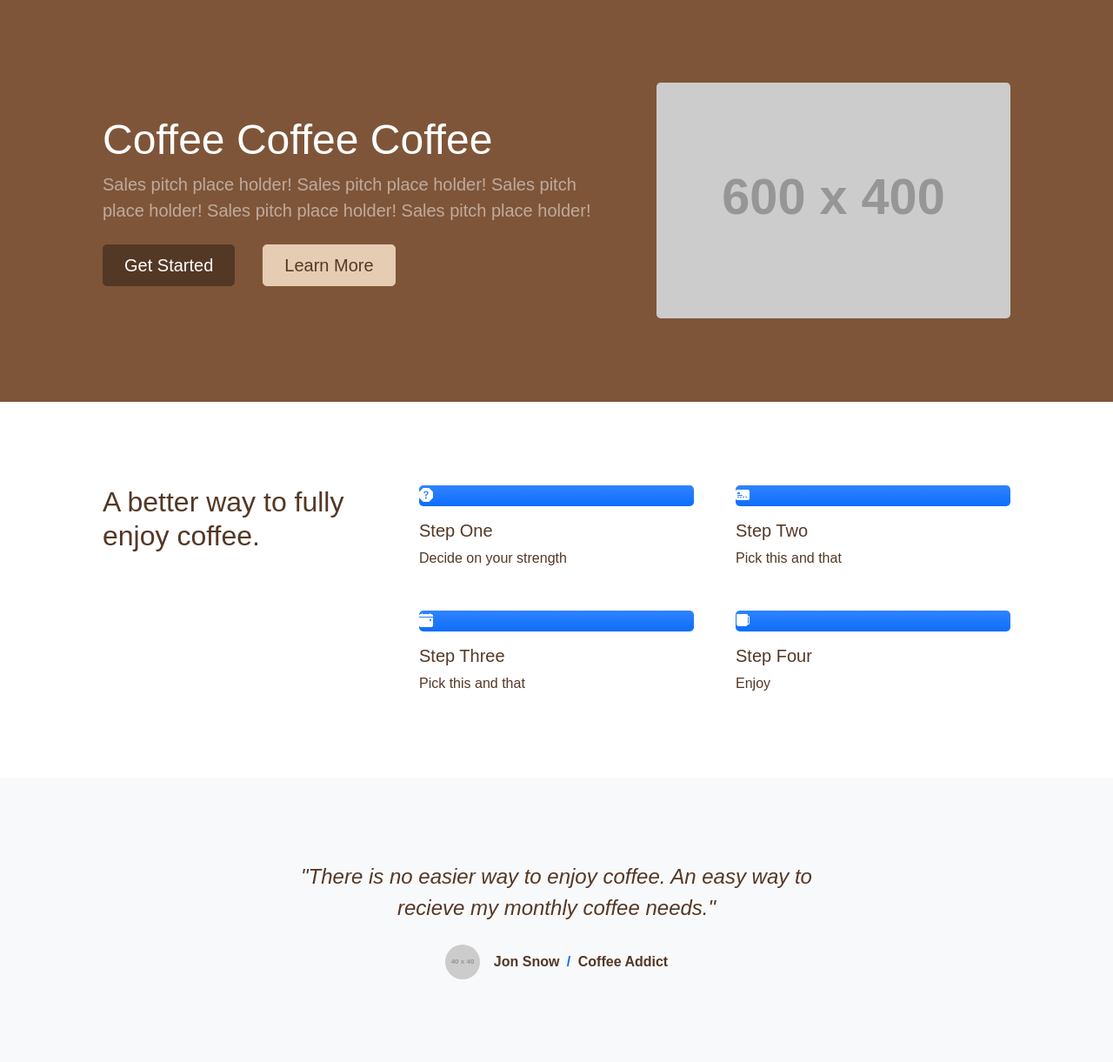
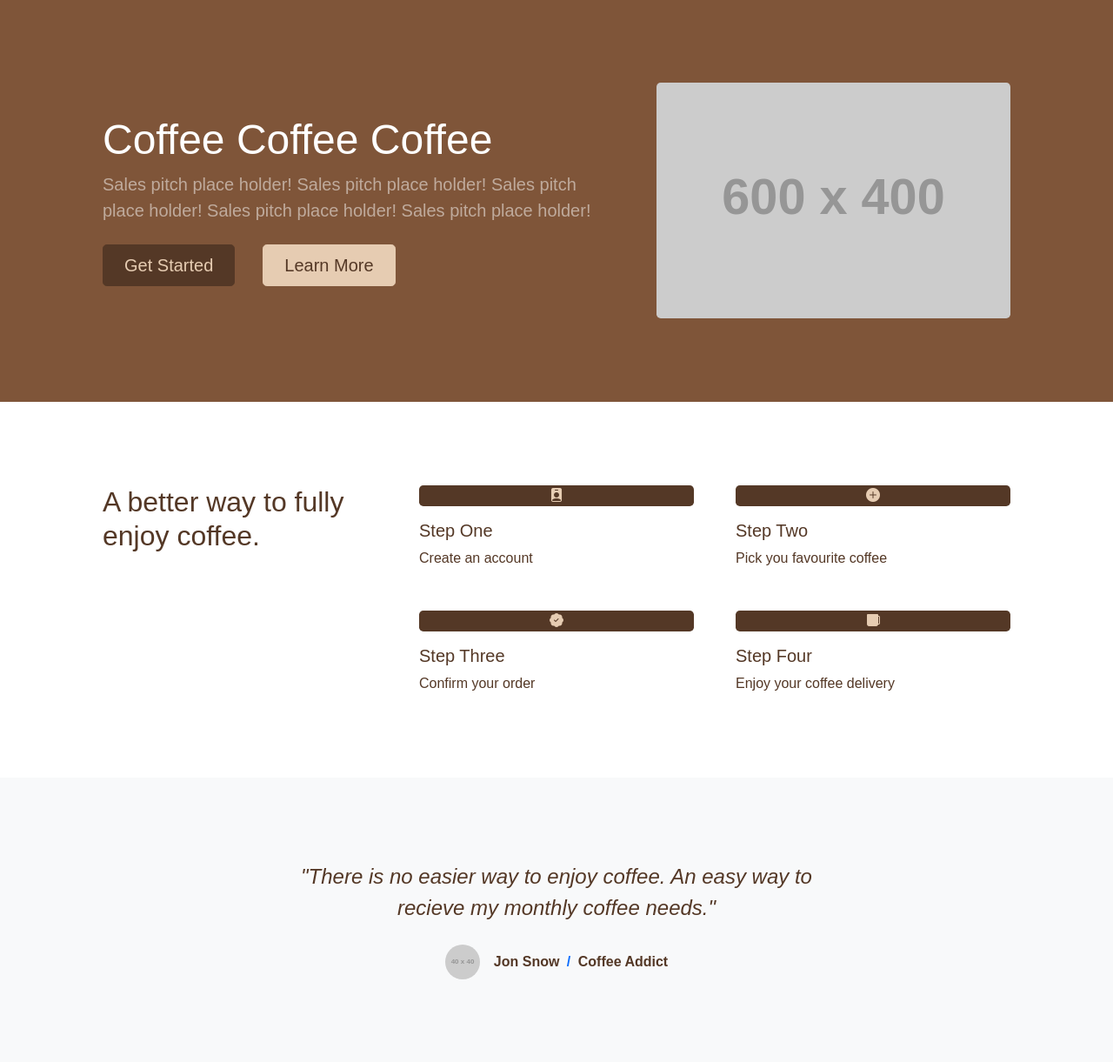
Before and after one commit to Code-Institute-Submissions/MSP-10, a Django app: page / in a window 1280 px wide. Shown: the part 57-1278 px from the top of the page at 87% size. Run offline with Django 4.2, Linux system fonts and the light colour scheme; grey boxes labelled with a size stand in for pictures from a placeholder-image service; some libraries are stand-ins or nearby versions; some web fonts are replaced.

Commit message:
Update process section in index.html
Update each of the bootstrap Icons: rows: 54,59,64,69. Update colour styles for process section

```diff
--- a/static/css/style.css
+++ b/static/css/style.css
@@ -22,9 +22,10 @@ body {
     color: #E6CCB2 !important;
 }
 
-.darkmocha-button {
+.darkmocha-button, .darkmocha {
     background-color: #543826 !important;
     border-color: #543826 !important;
+    color: #E6CCB2 !important;
 }
 
 .darkmocha-button:hover {
--- a/templates/index.html
+++ b/templates/index.html
@@ -51,24 +51,24 @@ Home Page
                             <div class="col-lg-8">
                                 <div class="row gx-5 row-cols-1 row-cols-md-2">
                                     <div class="col mb-5 h-100">
-                                        <div class="feature bg-primary bg-gradient text-white rounded-3 mb-3"><i class="bi bi-question-octagon-fill"></i></div>
+                                        <div class="feature darkmocha rounded-3 mb-3 text-center"><i class="bi bi-person-badge-fill"></i></div>
                                         <h2 class="h5">Step One</h2>
-                                        <p class="mb-0">Decide on your strength</p>
+                                        <p class="mb-0">Create an account</p>
                                     </div>
                                     <div class="col mb-5 h-100">
-                                        <div class="feature bg-primary bg-gradient text-white rounded-3 mb-3"><i class="bi bi-credit-card-2-front-fill"></i></div>
+                                        <div class="feature darkmocha rounded-3 mb-3 text-center"><i class="bi bi-plus-circle-fill"></i></div>
                                         <h2 class="h5">Step Two</h2>
-                                        <p class="mb-0">Pick this and that</p>
+                                        <p class="mb-0">Pick you favourite coffee</p>
                                     </div>
                                     <div class="col mb-5 mb-md-0 h-100">
-                                        <div class="feature bg-primary bg-gradient text-white rounded-3 mb-3"><i class="bi bi-calendar-event-fill"></i></div>
+                                        <div class="feature darkmocha rounded-3 mb-3 text-center"><i class="bi bi-patch-check-fill"></i></div>
                                         <h2 class="h5">Step Three</h2>
-                                        <p class="mb-0">Pick this and that</p>
+                                        <p class="mb-0">Confirm your order</p>
                                     </div>
                                     <div class="col h-100">
-                                        <div class="feature bg-primary bg-gradient text-white rounded-3 mb-3"><i class="bi bi-cup-fill"></i></div>
+                                        <div class="feature darkmocha rounded-3 mb-3 text-center"><i class="bi bi-cup-fill"></i></div>
                                         <h2 class="h5">Step Four</h2>
-                                        <p class="mb-0">Enjoy</p>
+                                        <p class="mb-0">Enjoy your coffee delivery</p>
                                     </div>
                                 </div>
                             </div>
```
